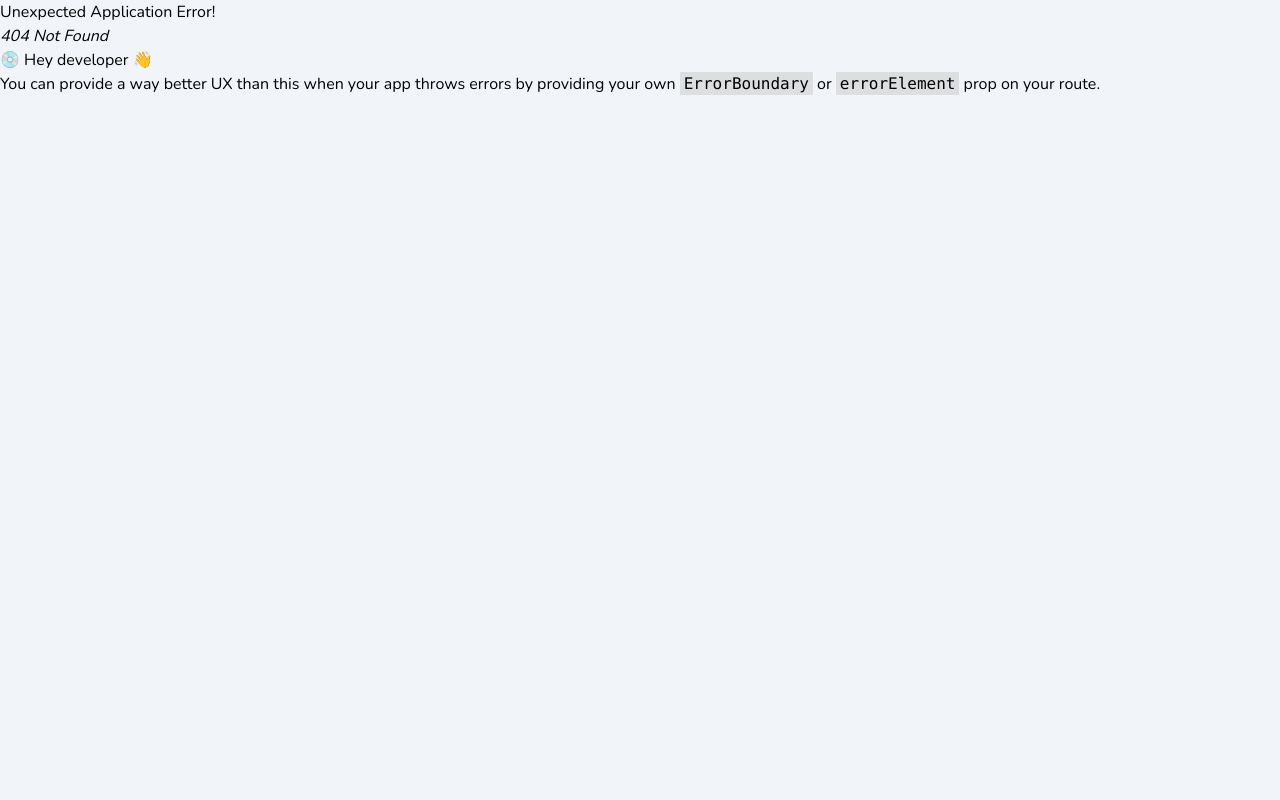
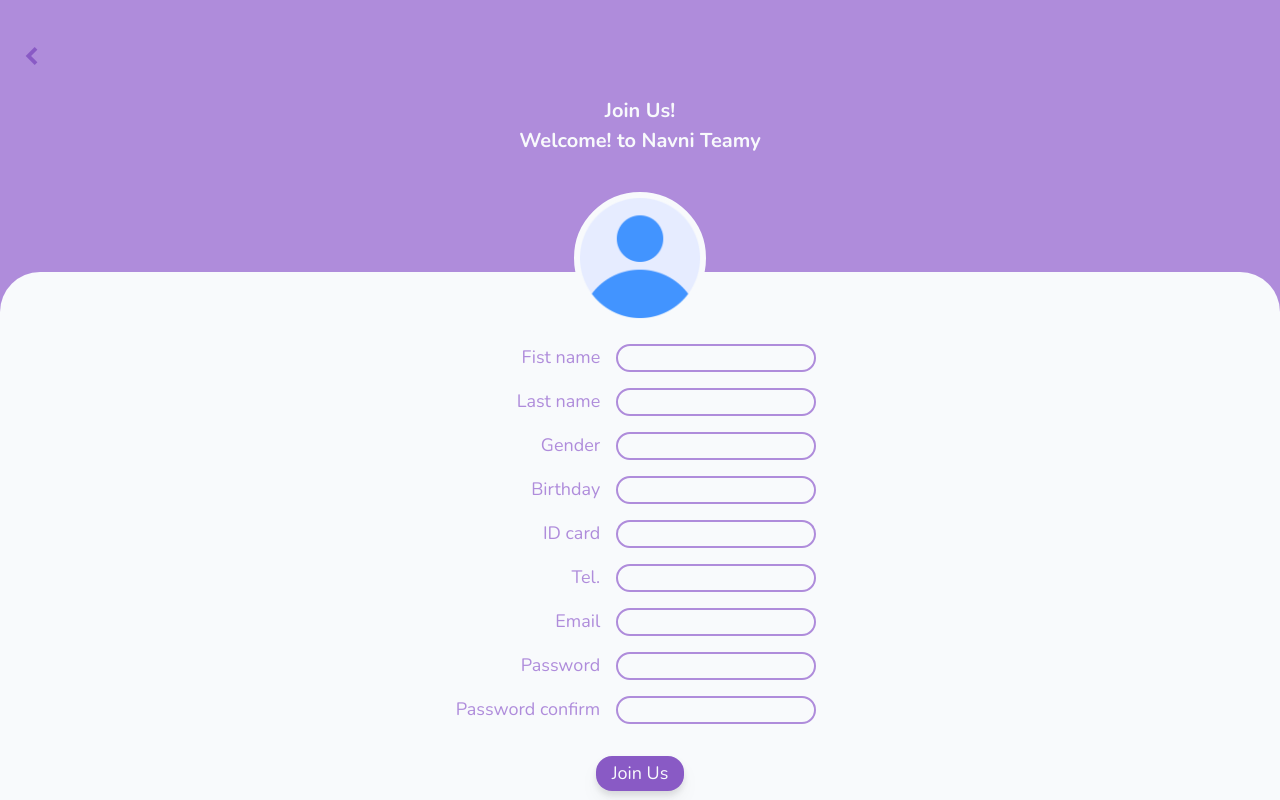
Before and after one commit to narmpiyanuch/navni-frontend, a React (Vite) app: page /registerdiver in a window 1280 px wide. Before the commit this address had no page. Built offline with nearby package versions, Linux system fonts and the light colour scheme.

Commit message:
finish  for create RegisterPageUI not yet success swal and error

```diff
--- a/src/feature/auth/FooterForHome.jsx
+++ b/src/feature/auth/FooterForHome.jsx
@@ -1,11 +1,16 @@
-import React from 'react'
+import { Link } from 'react-router-dom'
+
 
 export default function FooterForHome() {
     return (
         <div className='flex flex-col items-center justify-start gap-2'>
             <button className='text-MonoColor-50 text-[18px] font-semibold bg-Secondary-dark py-1 w-[200px] rounded-3xl drop-shadow-lg active:text-MonoColor-400'>Register Member</button>
             <p className='text-MonoColor-400 text-[18px]'>Or Interesting in be Navni Team</p>
-            <button className='text-MonoColor-50 text-[18px] font-semibold bg-Primary-light py-1 w-[200px] rounded-3xl drop-shadow-lg active:text-MonoColor-400'>Register Driver</button>
+            <button className='text-MonoColor-50 text-[18px] font-semibold bg-Primary-light py-1 w-[200px] rounded-3xl drop-shadow-lg active:text-MonoColor-400'>
+                <Link to='/registerdiver'>
+                    Register Driver
+                </Link>
+            </button>
         </div>
     )
 }
--- /dev/null
+++ b/src/feature/diver/InputRegisterDiverAll.jsx
@@ -0,0 +1,22 @@
+import InputRegisterForm from "../auth/InputRegisterForm";
+
+const labelRegister = [
+    { id: 1, title: 'Fist name' },
+    { id: 2, title: 'Last name' },
+    { id: 3, title: 'Gender' },
+    { id: 4, title: 'Birthday' },
+    { id: 5, title: 'ID card' },
+    { id: 6, title: 'Tel.' },
+    { id: 7, title: 'Email' },
+    { id: 8, title: 'Password' },
+    { id: 9, title: 'Password confirm' },
+]
+
+export default function InputRegisterDiverAll() {
+    return (<>
+        <div className="flex flex-col gap-4 items-end pr-2">
+            {labelRegister.map(el => <InputRegisterForm key={el.id} title={el.title} />)}
+        </div>
+    </>
+    )
+}
--- /dev/null
+++ b/src/pages/diverPage/RegisterDiverPage.jsx
@@ -0,0 +1,30 @@
+import user from '../../assets/user.png'
+import ButtonInputForm from '../../feature/auth/ButtonInputForm'
+import InputRegisterDiverAll from '../../feature/diver/InputRegisterDiverAll'
+
+
+export default function RegisterDiverPage() {
+    return (
+        <div className="flex flex-col m-auto items-center justify-start  bg-Primary-main h-screen w-screen gap-2">
+            <div className=' flex flex-col pt-10 items-start w-full '>
+                <span class="material-symbols-outlined text-Primary-dark  font-bold text-[32px] active:text-MonoColor-300 pl-4"> navigate_before</span>
+            </div>
+            <div className="flex flex-col items-center pt-4  ">
+                <p className="text-MonoColor-50 font-bold text-[20px] ">Join Us!</p>
+                <p className="text-MonoColor-50 font-bold text-[20px] ">Welcome! to Navni Teamy</p>
+            </div>
+            <div className=" fixed top-[30%] items-center justify-start pt-6 bg-MonoColor-50 h-full w-screen rounded-[40px_40px_0px_0px] mt-8">
+                <form className='flex flex-col justify-center items-center w-full'>
+                    <img src={user} alt='user' className='absolute border-4 rounded-full bg-MonoColor-50 border-MonoColor-50 w-[132px] top-[-80px] ' />
+                    <div className='flex pt-12'>
+                        <InputRegisterDiverAll />
+                    </div>
+                    <div className='flex pt-8'>
+                        <ButtonInputForm title='Join Us' />
+                        {/* ***เชื่อมกับ swal  */}
+                    </div>
+                </form>
+            </div >
+        </div >
+    )
+}
--- a/src/router/Router.jsx
+++ b/src/router/Router.jsx
@@ -15,6 +15,7 @@ import WaitingTaxiPage from "../pages/userPage/Booking/WaitingTaxiPage"
 import ServiceSuccesPage from "../pages/userPage/Booking/ServiceSuccesPage"
 import ServiceHistory from "../pages/userPage/ServiceHistory"
 import InformationPage from "../pages/userPage/InformationPage"
+import RegisterDiverPage from "../pages/diverPage/RegisterDiverPage"
 
 const router = createBrowserRouter([
   {
@@ -41,6 +42,7 @@ const router = createBrowserRouter([
       { path: '/serviceend', element: <ServiceSuccesPage /> },
       { path: '/servicehistory', element: <ServiceHistory /> },
       { path: '/information', element: <InformationPage /> },
+      { path: '/registerdiver', element: <RegisterDiverPage /> },
     ]
   }
 ]);
```
